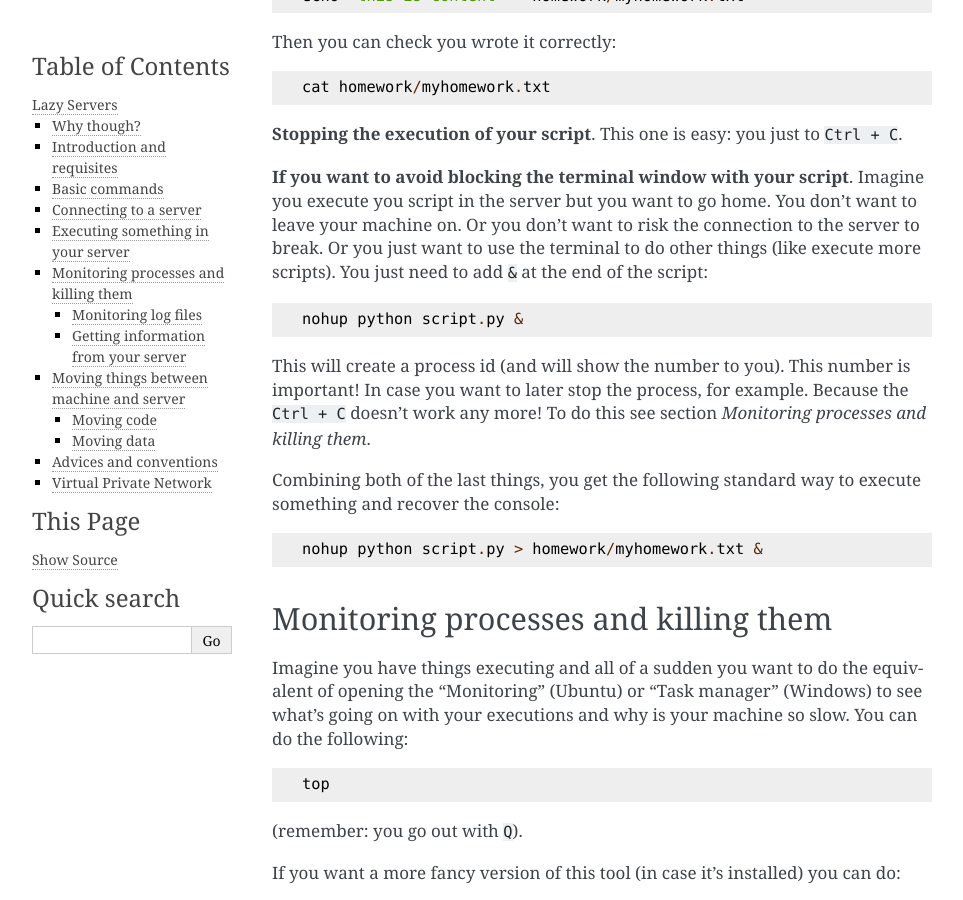
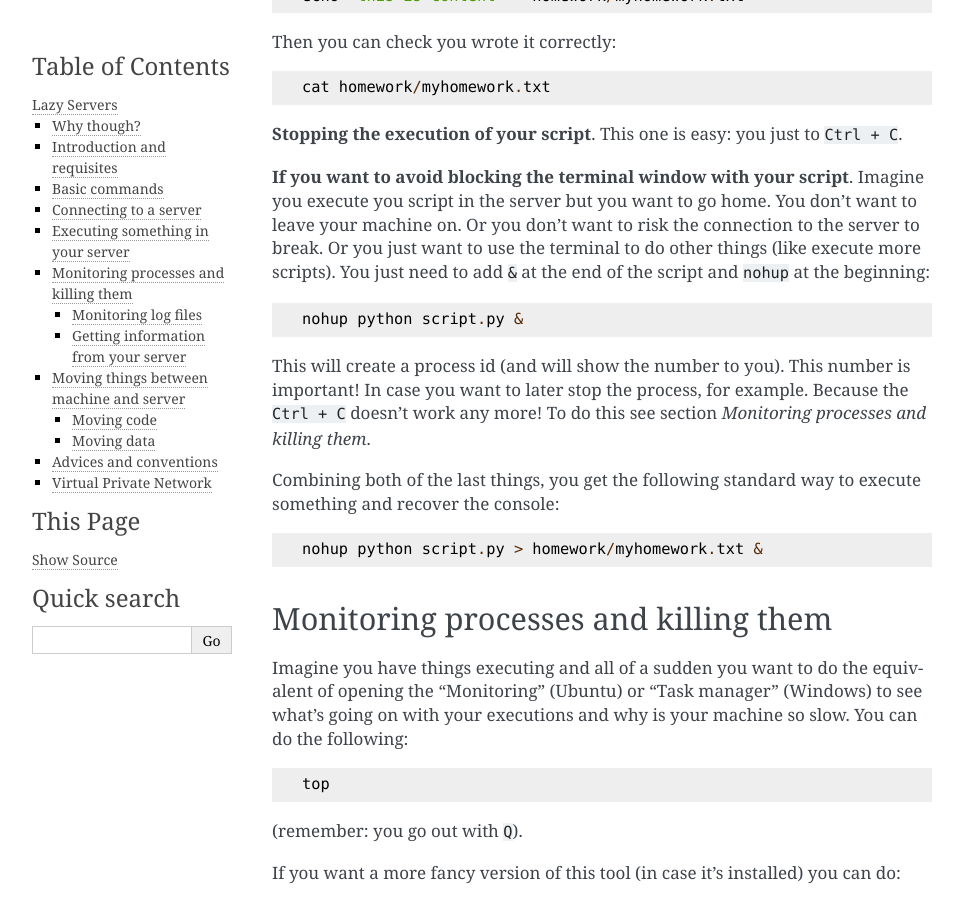
Before and after one commit to pchtsp/best_practices, a Sphinx documentation site: the page built from source/lazy_servers.rst, in a window 1280 px wide and 900 px high, scrolled down 4086 px. Shown: the whole window, without its empty margins (148-1111 px from the left). Built offline with Sphinx 7.4.7, drawn with Linux system fonts in a browser that asks for light colours.

Commit message:
forgot mentioning nohup at description

```diff
--- a/source/lazy_servers.rst
+++ b/source/lazy_servers.rst
@@ -128,7 +128,7 @@ Then you can check you wrote it correctly::
 
 **Stopping the execution of your script**. This one is easy: you just to ``Ctrl + C``.
 
-**If you want to avoid blocking the terminal window with your script**. Imagine you execute you script in the server but you want to go home. You don't want to leave your machine on. Or you don't want to risk the connection to the server to break. Or you just want to use the terminal to do other things (like execute more scripts). You just need to add ``&`` at the end of the script::
+**If you want to avoid blocking the terminal window with your script**. Imagine you execute you script in the server but you want to go home. You don't want to leave your machine on. Or you don't want to risk the connection to the server to break. Or you just want to use the terminal to do other things (like execute more scripts). You just need to add ``&`` at the end of the script and ``nohup`` at the beginning::
 
     nohup python script.py &
 
```
